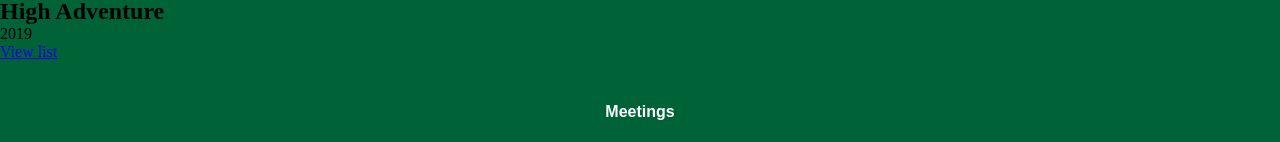
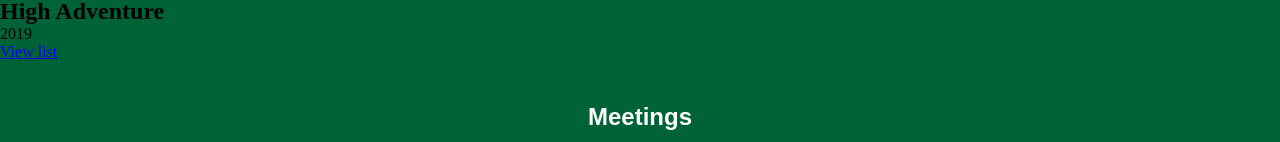
Before and after one commit to crew-370/Crew370, a Jekyll site: the page built from index.html, in a window 1280 px wide. Shown: the part 880-1022 px from the top of the page. Built offline with Jekyll 4.4.1, drawn with Linux system fonts in a browser that asks for light colours; grey boxes are pictures that could not be loaded.

Commit message:
font sizes

```diff
--- a/styles/Biography.css
+++ b/styles/Biography.css
@@ -12,7 +12,7 @@
   padding: 0px 21px;
   color: white;
   text-align: center;
-  font-size: 24;
+  font-size: 24px;
 }
 
 .h4-content {
@@ -20,13 +20,13 @@
   padding: 21px 21px;
   color: white;
   text-align: center;
-  font-size: 16;
+  font-size: 16px;
 }
 
 .h3-content {
   font-family: "Roboto", Sans-Serif;
   font-style: italic;
   color: white;
-  font-size: 24;
+  font-size: 24px;
   text-align: center;
 }
--- a/styles/contact.css
+++ b/styles/contact.css
@@ -13,7 +13,7 @@
   padding: 21px 21px;
   color: var(--text-color);
   text-align: center;
-  font-size: 16;
+  font-size: 24px;
 }
 
 .M-dates {
```
